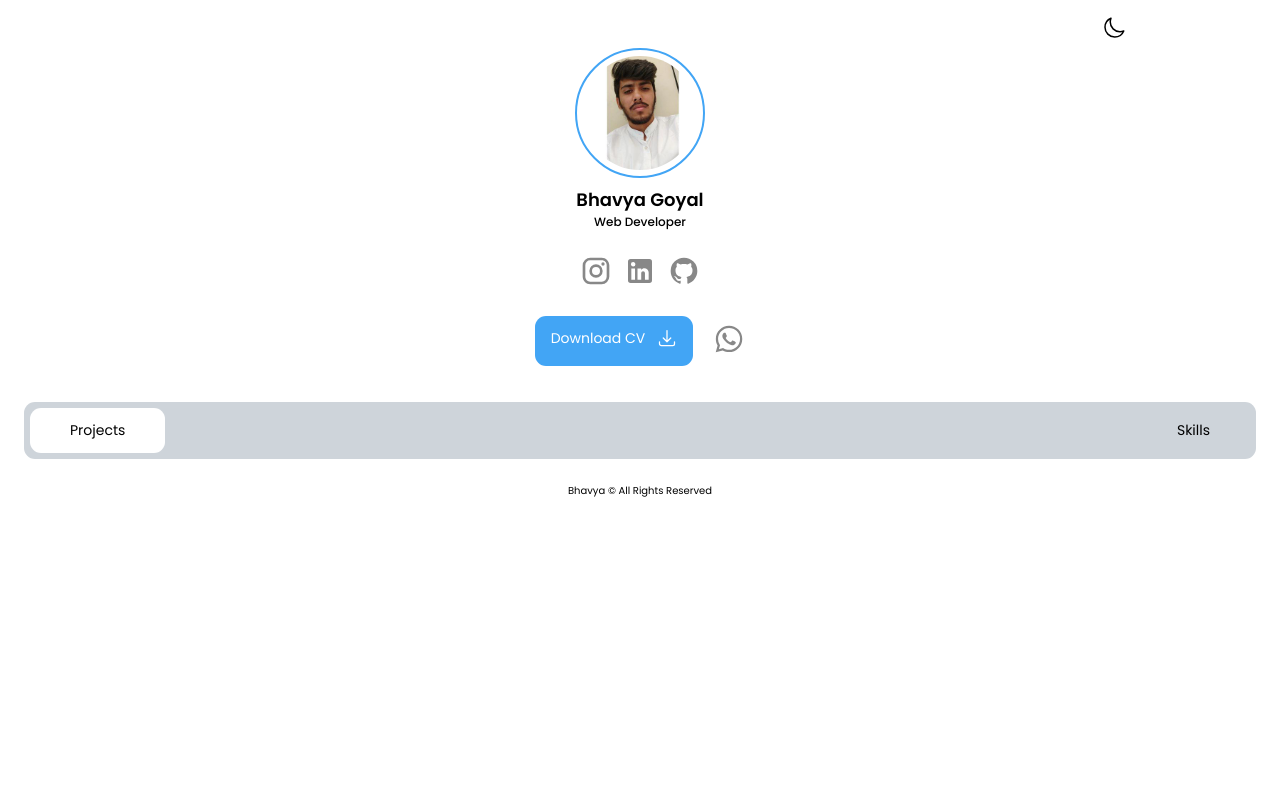
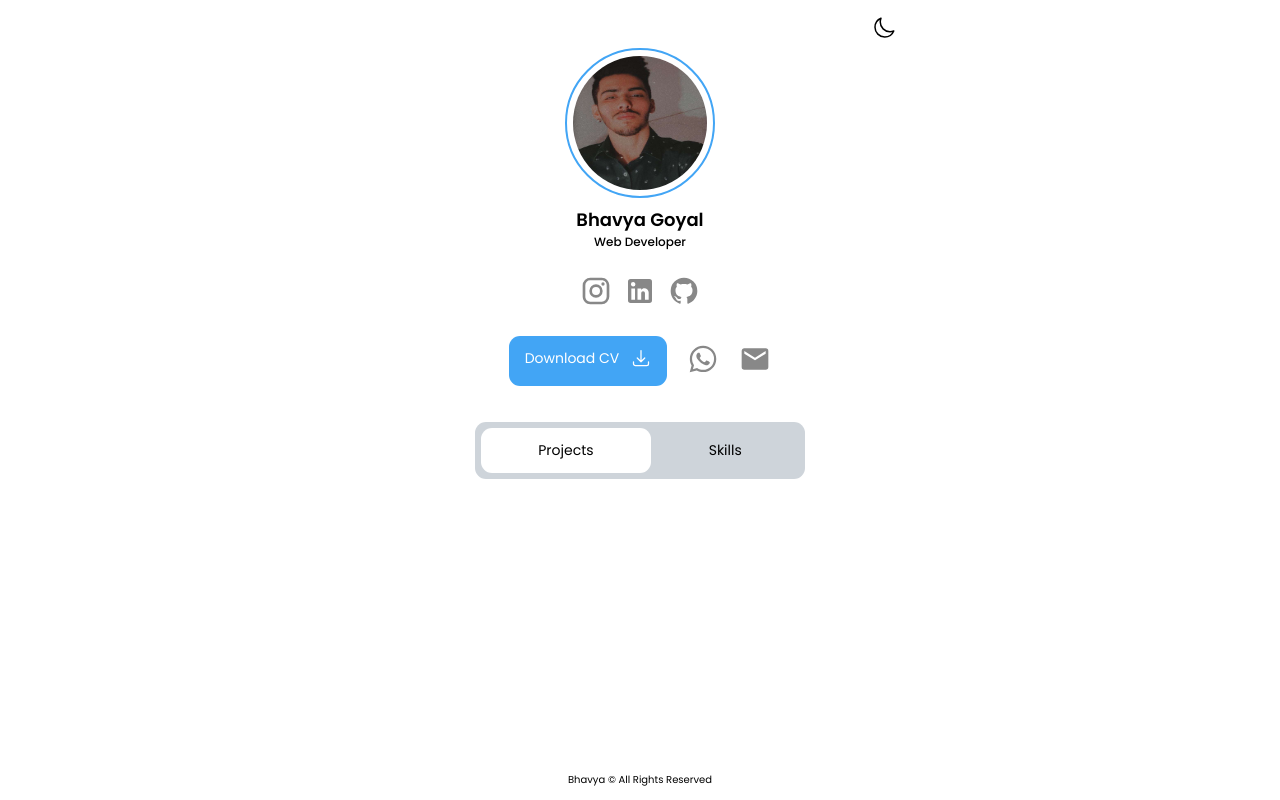
Before and after one commit to Bhavya-Goyal423/portfolio, a React (Vite) app: page / in a window 1280 px wide. Built offline with nearby package versions, Linux system fonts and the light colour scheme.

Commit message:
added media queries

```diff
--- a/src/App.css
+++ b/src/App.css
@@ -16,6 +16,7 @@
 .theme-icon {
   height: 2.4rem;
   width: 2.4rem;
+  cursor: pointer;
 }
 
 .details {
@@ -32,7 +33,8 @@
 }
 
 .my-details img {
-  width: 13rem;
+  width: 15rem;
+  height: 15rem;
   border-radius: 50%;
   padding: 0.6rem;
   border: 2px solid #42a5f5;
@@ -91,7 +93,7 @@
 }
 
 .showcase {
-  margin-top: 3.6rem;
+  margin: 3.6rem 0;
   width: 100%;
   display: flex;
   flex-direction: column;
@@ -116,6 +118,7 @@
   padding: 1.2rem 4rem;
   border-radius: 11px;
   transition: all 0.3s;
+  cursor: pointer;
 }
 
 .active {
@@ -158,15 +161,36 @@
   color: #42a5f5;
 }
 footer {
-  margin-top: 2.4rem;
+  margin-top: auto;
   margin-bottom: 1.2rem;
   text-align: center;
 }
+
+@media (width>25em) {
+  .projects,
+  .skills {
+    padding: 1.2rem 18%;
+  }
+  .cta {
+    width: 33rem;
+    margin: 0 auto;
+  }
+}
+
 @media (width>50rem) {
   .skills-section {
     display: grid;
     grid-template-columns: 1fr 1fr;
     justify-items: center;
     row-gap: 3.6rem;
+    width: 79rem;
+    margin: 0 auto;
+  }
+
+  .skills-showcase {
+    column-gap: 8.5rem;
+  }
+  .theme {
+    right: 30%;
   }
 }
--- a/src/App.jsx
+++ b/src/App.jsx
@@ -42,13 +42,17 @@ function App() {
         </div>
         <div className="details">
           <div className="my-details">
-            <img src="/img/me2.jpg" alt="me" />
+            <img src="/img/me.jpg" alt="me" />
             <p className="name">Bhavya Goyal</p>
             <p className="role">Web Developer</p>
           </div>
           <div className="contact-social">
             {/* !------------Instagram----------------  */}
-            <a href="https://www.instagram.com/bhavyagoel1422/" target="_blank">
+            <a
+              href="https://www.instagram.com/bhavyagoel1422/"
+              target="_blank"
+              rel="noopener noreferrer"
+            >
               <svg
                 xmlns="http://www.w3.org/2000/svg"
                 width="1em"
@@ -113,7 +117,11 @@ function App() {
                 </svg>
               </span>
             </a>
-            <a href="https://wa.me/+919599639538" target="_blank">
+            <a
+              href="https://wa.me/+919599639538"
+              target="_blank"
+              rel="noopener noreferrer"
+            >
               <svg
                 xmlns="http://www.w3.org/2000/svg"
                 width="32"
@@ -124,6 +132,19 @@ function App() {
                 <path
                   fill="#888888"
                   d="M19.05 4.91A9.816 9.816 0 0 0 12.04 2c-5.46 0-9.91 4.45-9.91 9.91c0 1.75.46 3.45 1.32 4.95L2.05 22l5.25-1.38c1.45.79 3.08 1.21 4.74 1.21c5.46 0 9.91-4.45 9.91-9.91c0-2.65-1.03-5.14-2.9-7.01zm-7.01 15.24c-1.48 0-2.93-.4-4.2-1.15l-.3-.18l-3.12.82l.83-3.04l-.2-.31a8.264 8.264 0 0 1-1.26-4.38c0-4.54 3.7-8.24 8.24-8.24c2.2 0 4.27.86 5.82 2.42a8.183 8.183 0 0 1 2.41 5.83c.02 4.54-3.68 8.23-8.22 8.23zm4.52-6.16c-.25-.12-1.47-.72-1.69-.81c-.23-.08-.39-.12-.56.12c-.17.25-.64.81-.78.97c-.14.17-.29.19-.54.06c-.25-.12-1.05-.39-1.99-1.23c-.74-.66-1.23-1.47-1.38-1.72c-.14-.25-.02-.38.11-.51c.11-.11.25-.29.37-.43s.17-.25.25-.41c.08-.17.04-.31-.02-.43s-.56-1.34-.76-1.84c-.2-.48-.41-.42-.56-.43h-.48c-.17 0-.43.06-.66.31c-.22.25-.86.85-.86 2.07c0 1.22.89 2.4 1.01 2.56c.12.17 1.75 2.67 4.23 3.74c.59.26 1.05.41 1.41.52c.59.19 1.13.16 1.56.1c.48-.07 1.47-.6 1.67-1.18c.21-.58.21-1.07.14-1.18s-.22-.16-.47-.28z"
+                />
+              </svg>
+            </a>
+            <a href="mailto:goel2000bhavya@gmail.com">
+              <svg
+                xmlns="http://www.w3.org/2000/svg"
+                width="32"
+                height="32"
+                viewBox="0 0 24 24"
+              >
+                <path
+                  fill="#888888"
+                  d="m20 8l-8 5l-8-5V6l8 5l8-5m0-2H4c-1.11 0-2 .89-2 2v12a2 2 0 0 0 2 2h16a2 2 0 0 0 2-2V6a2 2 0 0 0-2-2Z"
                 />
               </svg>
             </a>
--- a/src/index.css
+++ b/src/index.css
@@ -3,6 +3,12 @@
   margin: 0;
   box-sizing: border-box;
   font-family: "Poppins", sans-serif;
+}
+
+#root {
+  height: 100vh;
+  display: flex;
+  flex-direction: column;
 }
 
 html {
```
